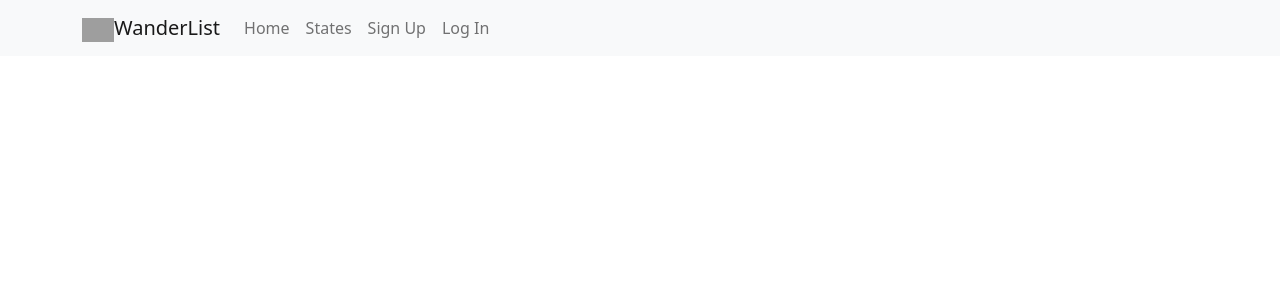
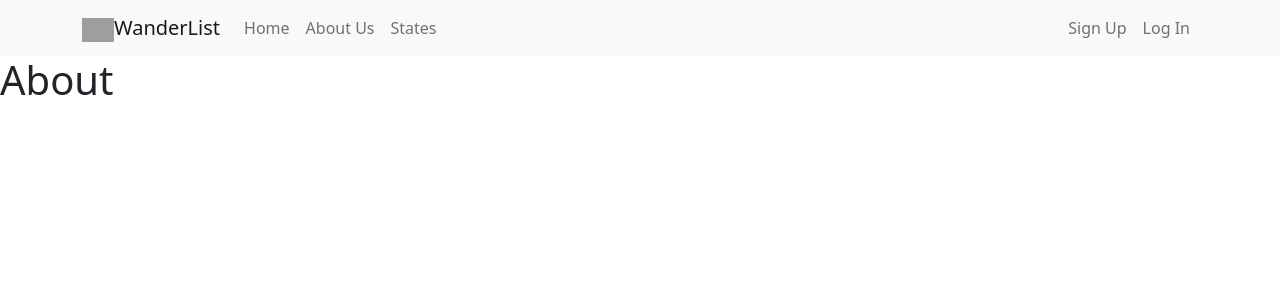
Before and after one commit to trieule50/wanderlist-client, a React (Create React App) app: page /about in a window 1280 px wide. Shown: the top 300 px of the page. Built offline with nearby package versions, Linux system fonts and the light colour scheme; grey boxes are pictures that could not be loaded.

Commit message:
Add About Us Component

```diff
--- a/src/App.js
+++ b/src/App.js
@@ -1,9 +1,11 @@
 import { Switch, Route } from 'react-router-dom';
 
-import Navigation from './components/Navigation'
-import Home from './components/Home'
-import States from './components/States'
-import StateDetails from './components/StateDetails'
+import Navigation from './components/Navigation';
+import Home from './components/Home';
+import About from './components/About';
+import States from './components/States';
+import StateDetails from './components/StateDetails';
+
 
 function App() {
   return (
@@ -13,6 +15,7 @@ function App() {
         <Switch>
           <Route path='/states/:id' exact render={()=><StateDetails/>}/>
           <Route path='/states' exact render={()=><States/>}/>
+          <Route path='/about' exact render={()=><About/>}/>
           <Route path='/' exact component={Home}/>
         </Switch>
       </main>
--- /dev/null
+++ b/src/components/About/index.js
@@ -0,0 +1,9 @@
+const About = () =>{
+    return(
+        <div>
+            <h1>About</h1>
+        </div>
+    )
+}
+
+export default About;
--- a/src/components/Navigation/index.js
+++ b/src/components/Navigation/index.js
@@ -7,9 +7,12 @@ const Navigation = () =>{
                 <Navbar.Brand href="/"><img src="https://image.flaticon.com/icons/png/512/201/201623.png" alt="travel" style={{height: '1.5rem'}}/>WanderList</Navbar.Brand>
                 <Navbar.Toggle aria-controls="basic-navbar-nav" />
                 <Navbar.Collapse id="basic-navbar-nav">
-                <Nav className="me-auto">
+                <Nav className="ml-auto">
                     <Nav.Link href="/">Home</Nav.Link>
+                    <Nav.Link href="/about">About Us</Nav.Link>
                     <Nav.Link href="/states">States</Nav.Link>
+                </Nav>
+                <Nav className="ms-auto">
                     <Nav.Link href="/signup">Sign Up</Nav.Link>
                     <Nav.Link href="/login">Log In</Nav.Link>
                 </Nav>
```
